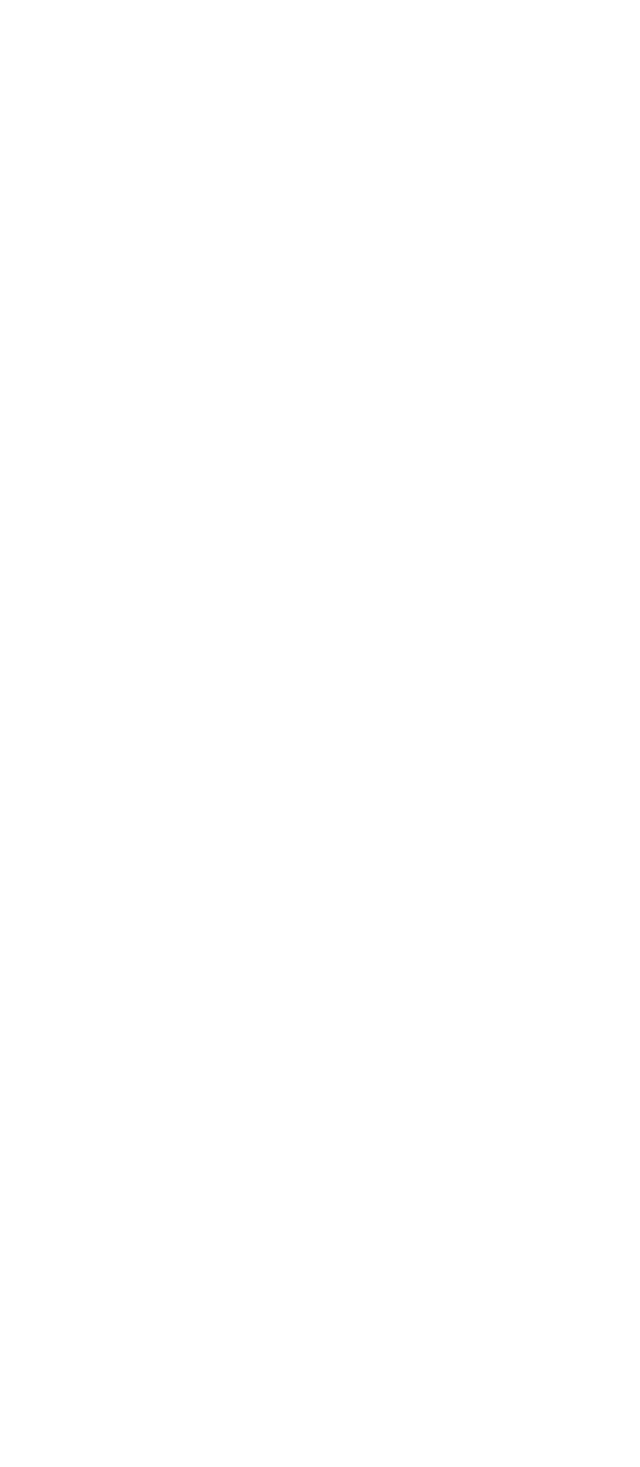
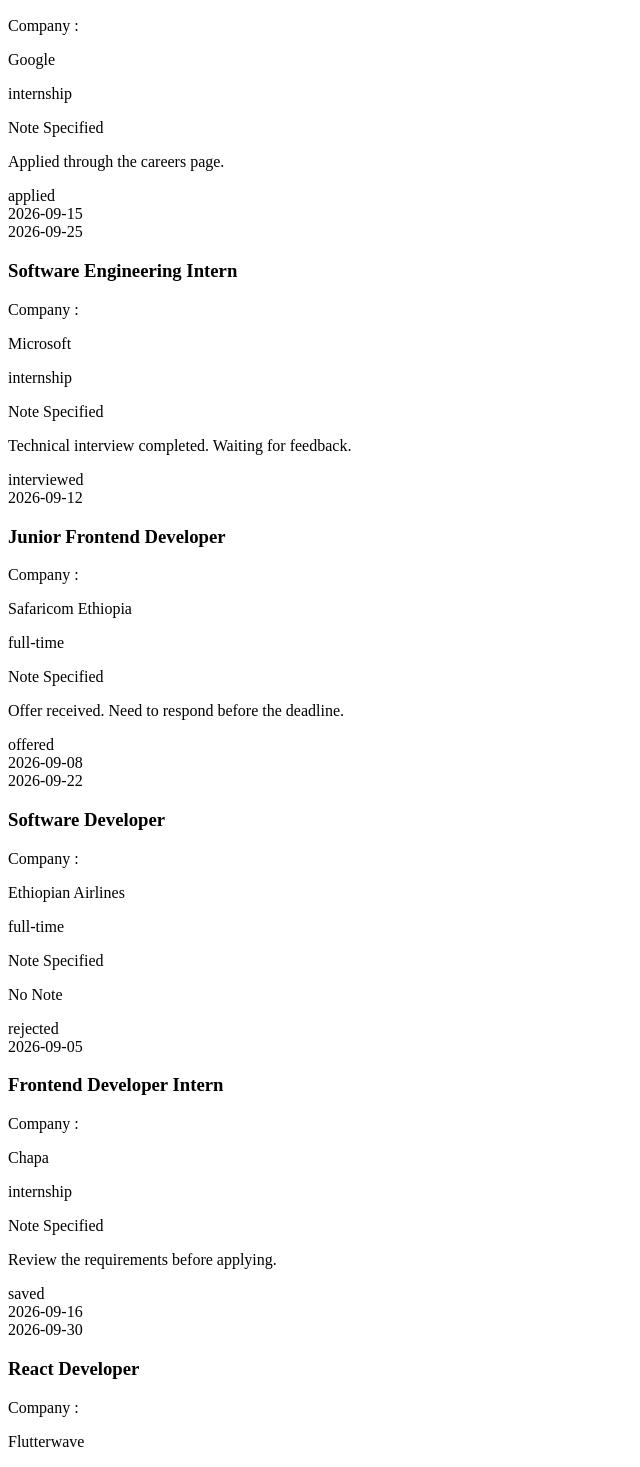
Before and after one commit to Ermi-haimi/job_application_tracker, a React (Vite) app: page / in a window 1280 px wide. Shown: the part 42-1509 px from the top of the page, without its empty margins (0-640 px from the left). Before the commit the page ends 800 px from the top, so only its background shows below. Built offline with nearby package versions, Linux system fonts and the light colour scheme.

Commit message:
added fake data and created home page

```diff
--- a/src/App.tsx
+++ b/src/App.tsx
@@ -1,3 +1,9 @@
+import Home from "./pages/home/Home";
+
 export default function App() {
-  return <></>;
+  return (
+    <>
+      <Home />
+    </>
+  );
 }
--- /dev/null
+++ b/src/data.ts
@@ -0,0 +1,108 @@
+import type { JobApplication } from "./types/application";
+
+export const applications: JobApplication[] = [
+  {
+    id: 1,
+    company: "Google",
+    position: "Frontend Developer Intern",
+    location: "Remote",
+    status: "applied",
+    jobType: "internship",
+    dateApplied: "2026-09-15",
+    deadline: "2026-09-25",
+    note: "Applied through the careers page.",
+  },
+  {
+    id: 2,
+    company: "Microsoft",
+    position: "Software Engineering Intern",
+    location: "Addis Ababa",
+    status: "interviewed",
+    jobType: "internship",
+    dateApplied: "2026-09-12",
+    note: "Technical interview completed. Waiting for feedback.",
+  },
+  {
+    id: 3,
+    company: "Safaricom Ethiopia",
+    position: "Junior Frontend Developer",
+    location: "Addis Ababa",
+    status: "offered",
+    jobType: "full-time",
+    dateApplied: "2026-09-08",
+    deadline: "2026-09-22",
+    note: "Offer received. Need to respond before the deadline.",
+  },
+  {
+    id: 4,
+    company: "Ethiopian Airlines",
+    position: "Software Developer",
+    location: "Addis Ababa",
+    status: "rejected",
+    jobType: "full-time",
+    dateApplied: "2026-09-05",
+  },
+  {
+    id: 5,
+    company: "Chapa",
+    position: "Frontend Developer Intern",
+    location: "Addis Ababa",
+    status: "saved",
+    jobType: "internship",
+    dateApplied: "2026-09-16",
+    deadline: "2026-09-30",
+    note: "Review the requirements before applying.",
+  },
+  {
+    id: 6,
+    company: "Flutterwave",
+    position: "React Developer",
+    location: "Remote",
+    status: "applied",
+    jobType: "full-time",
+    dateApplied: "2026-09-14",
+    note: "Application submitted with updated React projects.",
+  },
+  {
+    id: 7,
+    company: "Andela",
+    position: "Junior Software Engineer",
+    location: "Remote",
+    status: "interviewed",
+    jobType: "full-time",
+    dateApplied: "2026-09-10",
+    deadline: "2026-09-20",
+    note: "Second interview scheduled.",
+  },
+  {
+    id: 8,
+    company: "A2SV",
+    position: "Software Engineering Trainee",
+    location: "Addis Ababa",
+    status: "applied",
+    jobType: "internship",
+    dateApplied: "2026-09-11",
+    deadline: "2026-09-28",
+  },
+  {
+    id: 9,
+    company: "iCog Labs",
+    position: "AI Software Engineer Intern",
+    location: "Addis Ababa",
+    status: "saved",
+    jobType: "internship",
+    dateApplied: "2026-09-13",
+    deadline: "2026-10-01",
+    note: "Need to prepare an AI-related project for the application.",
+  },
+  {
+    id: 10,
+    company: "GitLab",
+    position: "Frontend Engineer",
+    location: "Remote",
+    status: "rejected",
+    jobType: "full-time",
+    dateApplied: "2026-08-29",
+    note: "Rejected after initial application review.",
+  },
+];
--- /dev/null
+++ b/src/pages/home/Home.tsx
@@ -0,0 +1,9 @@
+import ApplicationList from "../../components/applicationList/ApplicatoinList";
+import { applications } from "../../data";
+export default function Home() {
+  return (
+    <main className="homw-wrapper">
+      <ApplicationList applicationList={applications} />
+    </main>
+  );
+}
```
Also changed, not shown: src/pages/home/Home.css (added).
